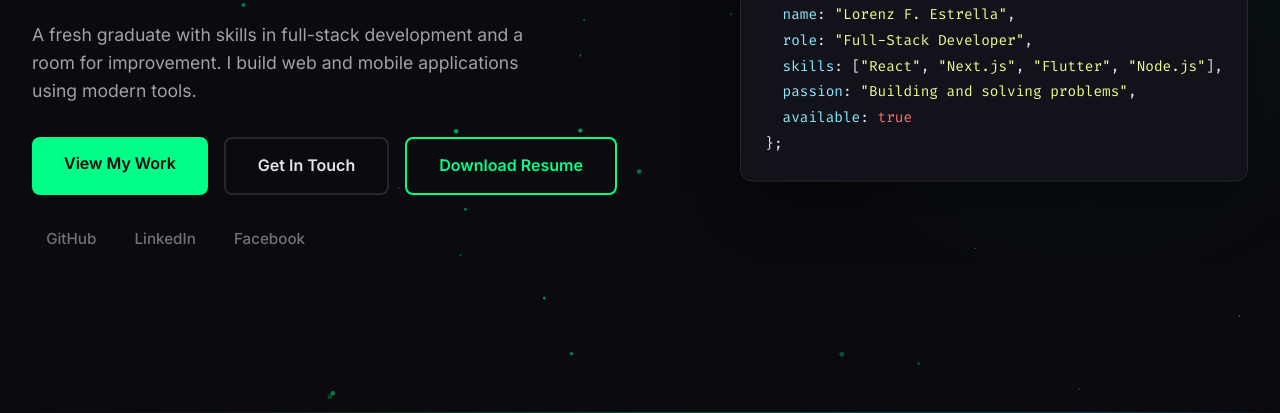
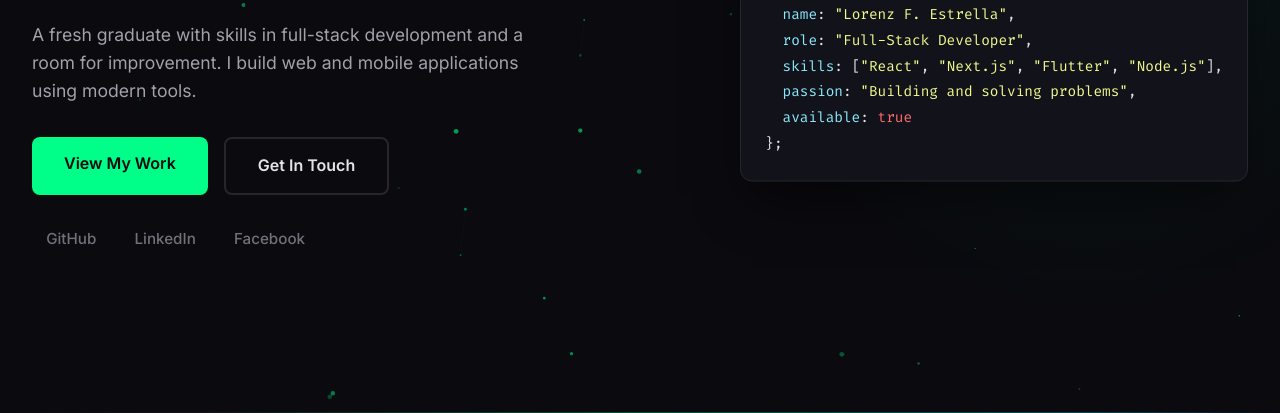
Before and after one commit to Lornez07/portfolio, a website: page index.html in a window 1280 px wide. Shown: the part 387-800 px from the top of the page. Drawn offline with Linux system fonts and the light colour scheme; grey boxes are pictures that could not be loaded.

Commit message:
Comment out resume download button

```diff
--- a/index.html
+++ b/index.html
@@ -72,7 +72,7 @@
             <div class="hero-buttons">
                 <a href="#projects" class="btn btn-primary">View My Work</a>
                 <a href="#contact" class="btn btn-secondary">Get In Touch</a>
-                <a href="Estrella, Lorenz F..pdf" class="btn btn-resume" download>Download Resume</a>
+                <!-- <a href="Estrella, Lorenz F..pdf" class="btn btn-resume" download>Download Resume</a> -->
             </div>
             <div class="social-links">
                 <a href="https://github.com/Lornez07" class="social-link" target="_blank">GitHub</a>
```
